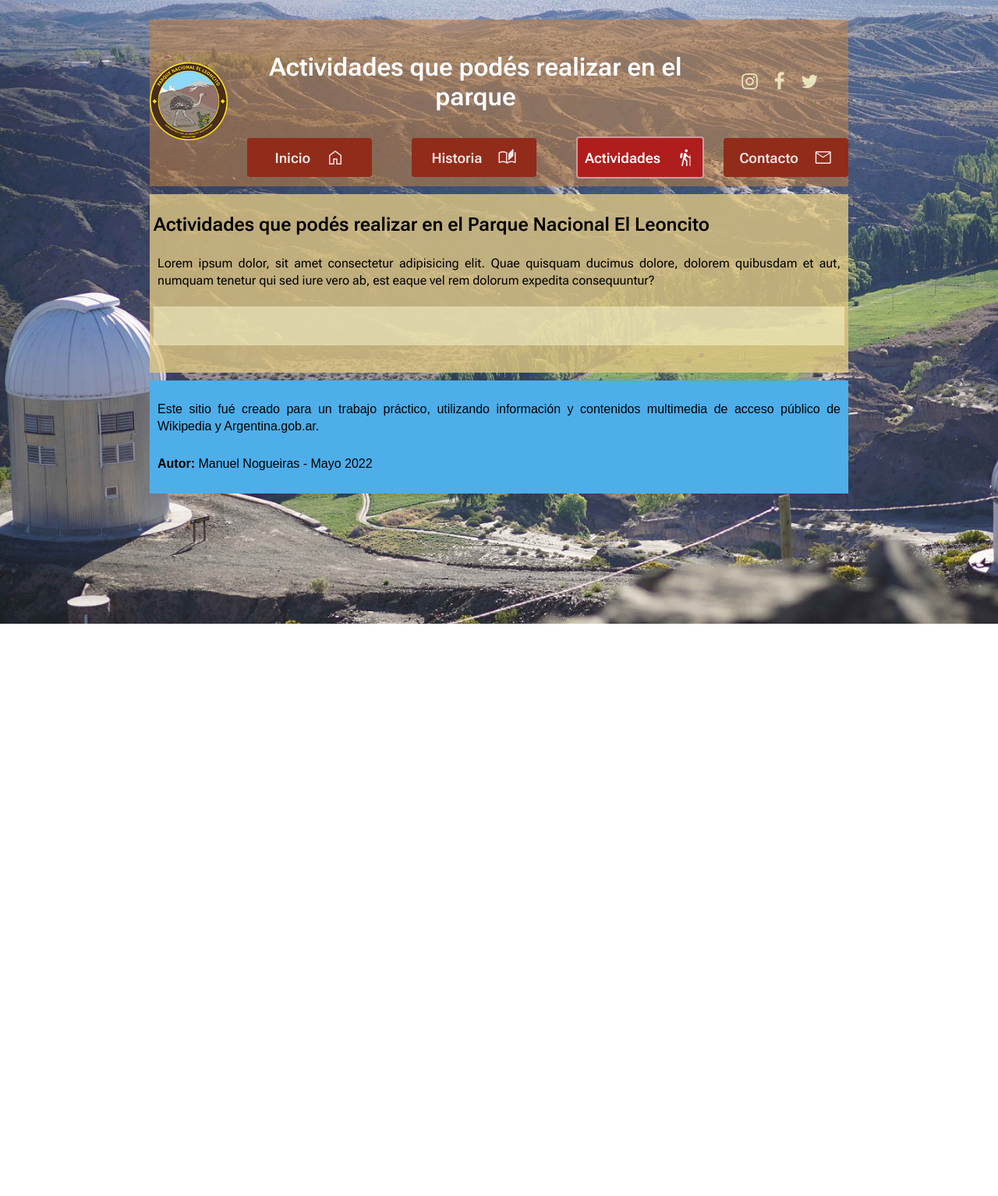
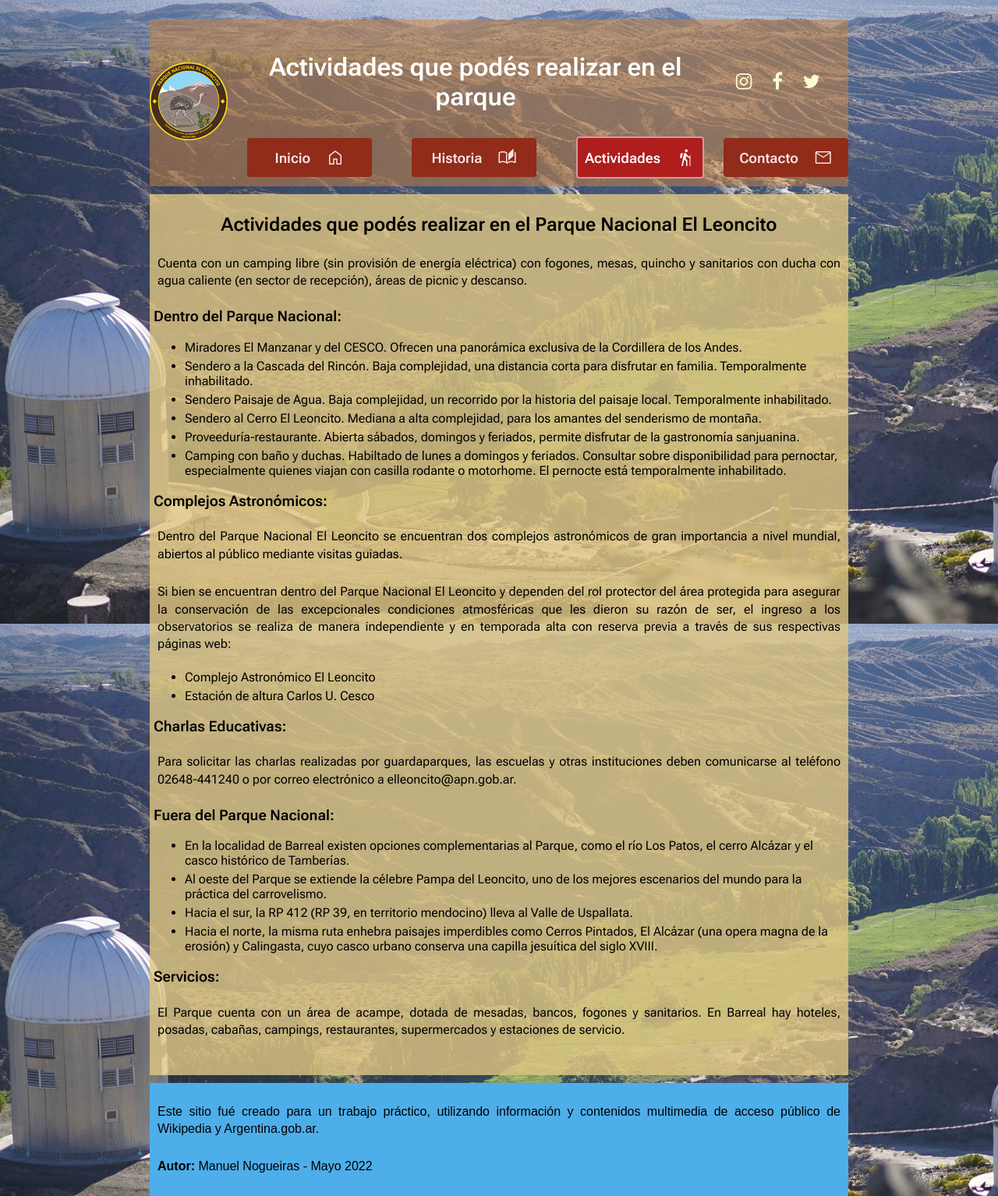
Before and after one commit to manocho/manocho.github.io, a plain HTML site: page actividades.html in a window 1280 px wide. Shown: the whole page at 78% size. Before the commit the page ends 800 px from the top, so only its background shows below. Drawn offline with nearby package versions, Linux system fonts and the light colour scheme.

Commit message:
version 2.8 final

```diff
--- a/actividades.html
+++ b/actividades.html
@@ -23,9 +23,9 @@
                 <section class="logo"><img class="logoImagen" src="/images/logo_elleoncito.png" alt="Logo El Leoncito"></section>
                 <section class="titulo"><h1>Actividades que podés realizar en el parque</h1></section>
                 <section class="redes">
-                    <a class="fa fa-instagram" href="#" style="font-size:24px;color:rgb(250, 250, 210, 0.8);padding-right: 15px"></a>
-                    <a class="fa fa-facebook" href="#" style="font-size:24px;color:rgb(250, 250, 210, 0.8);padding-right: 15px"></a>
-                    <a class="fa fa-twitter" href="#" style="font-size:24px;color:rgb(250, 250, 210, 0.8);padding-right: 15px"></a>
+                    <a class="fa fa-instagram" href="#"></a>
+                    <a class="fa fa-facebook" href="#"></a>
+                    <a class="fa fa-twitter" href="#"></a>
                 </section>
                 <section class="boton1"><a class="boton" href="/index.html"><span style="padding-right: 10px">Inicio</span><span class="material-symbols-outlined">home</span></a></section>
                 <section class="boton2"><a class="boton" href="/historia.html"><span style="padding-right: 10px">Historia</span><span class="material-symbols-outlined">auto_stories</span></a></section>
@@ -36,12 +36,36 @@
         </header>
 
     <main><!--<span class="identificador">Main</span>-->
-        <article class="intro"><!--<span class="identificador">Article</span>-->
+        <article class="intro1"><!--<span class="identificador">Article</span>-->
             <h2>Actividades que podés realizar en el Parque Nacional El Leoncito</h2>
-            <p>Lorem ipsum dolor, sit amet consectetur adipisicing elit. Quae quisquam ducimus dolore, dolorem quibusdam et aut, numquam tenetur qui sed iure vero ab, est eaque vel rem dolorum expedita consequuntur?</p>
-        </article>
-        <article class="formContacto"><!--<span class="identificador">Article</span>-->
-
+            <p>Cuenta con un camping libre (sin provisión de energía eléctrica) con fogones, mesas, quincho y sanitarios con ducha con agua caliente (en sector de recepción), áreas de picnic y descanso.</p>
+            <h3>Dentro del Parque Nacional:</h3>
+            <ul class="lista">
+                <li>Miradores El Manzanar y del CESCO. Ofrecen una panorámica exclusiva de la Cordillera de los Andes.</li>
+                <li>Sendero a la Cascada del Rincón. Baja complejidad, una distancia corta para disfrutar en familia. Temporalmente inhabilitado.</li>
+                <li>Sendero Paisaje de Agua. Baja complejidad, un recorrido por la historia del paisaje local. Temporalmente inhabilitado.</li>
+                <li>Sendero al Cerro El Leoncito. Mediana a alta complejidad, para los amantes del senderismo de montaña.</li>
+                <li>Proveeduría-restaurante. Abierta sábados, domingos y feriados, permite disfrutar de la gastronomía sanjuanina.</li>
+                <li>Camping con baño y duchas. Habiltado de lunes a domingos y feriados. Consultar sobre disponibilidad para pernoctar, especialmente quienes viajan con casilla rodante o motorhome. El pernocte está temporalmente inhabilitado.</li>
+            </ul>
+            <h3>Complejos Astronómicos:</h3>
+            <p>Dentro del Parque Nacional El Leoncito se encuentran dos complejos astronómicos de gran importancia a nivel mundial, abiertos al público mediante visitas guiadas.</p>
+            <p>Si bien se encuentran dentro del Parque Nacional El Leoncito y dependen del rol protector del área protegida para asegurar la conservación de las excepcionales condiciones atmosféricas que les dieron su razón de ser, el ingreso a los observatorios se realiza de manera independiente y en temporada alta con reserva previa a través de sus respectivas páginas web:</p>
+            <ul class="lista">
+                <li>Complejo Astronómico El Leoncito</li>
+                <li>Estación de altura Carlos U. Cesco</li>
+            </ul>
+            <h3>Charlas Educativas:</h3>
+            <p>Para solicitar las charlas realizadas por guardaparques, las escuelas y otras instituciones deben comunicarse al teléfono 02648-441240 o por correo electrónico a elleoncito@apn.gob.ar.</p>
+            <h3>Fuera del Parque Nacional:</h3>
+            <ul class="lista">
+                <li>En la localidad de Barreal existen opciones complementarias al Parque, como el río Los Patos, el cerro Alcázar y el casco histórico de Tamberías.</li>
+                <li>Al oeste del Parque se extiende la célebre Pampa del Leoncito, uno de los mejores escenarios del mundo para la práctica del carrovelismo.</li>
+                <li>Hacia el sur, la RP 412 (RP 39, en territorio mendocino) lleva al Valle de Uspallata.</li>
+                <li>Hacia el norte, la misma ruta enhebra paisajes imperdibles como Cerros Pintados, El Alcázar (una opera magna de la erosión) y Calingasta, cuyo casco urbano conserva una capilla jesuítica del siglo XVIII.</li>
+            </ul>
+            <h3>Servicios:</h3>
+            <p>El Parque cuenta con un área de acampe, dotada de mesadas, bancos, fogones y sanitarios. En Barreal hay hoteles, posadas, cabañas, campings, restaurantes, supermercados y estaciones de servicio.</p>
         </article>
     </main>
 
--- a/style.css
+++ b/style.css
@@ -50,10 +50,18 @@ p {
   line-height: 1.4;
 }
 
+li {
+margin-top: 5px;
+}
+
 h1 {
   font-size: 32px;
   text-align: center;
   color: #ffffff;
+}
+
+h2 {
+  text-align: center;
 }
 
 /* Definiciones de GRID */
```
Also changed, not shown: contacto.html (+3 -3 lines), historia.html (+4 -4 lines).
